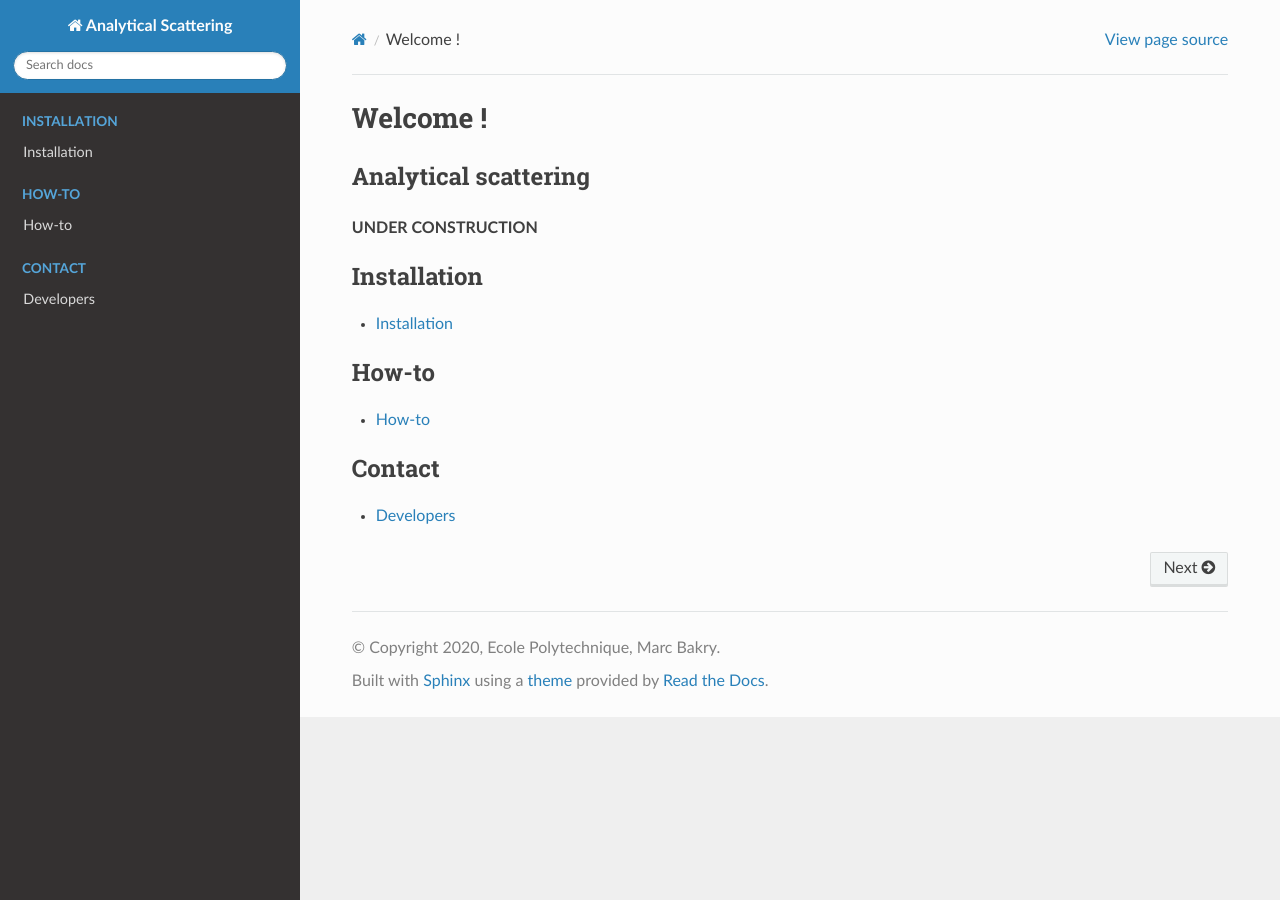
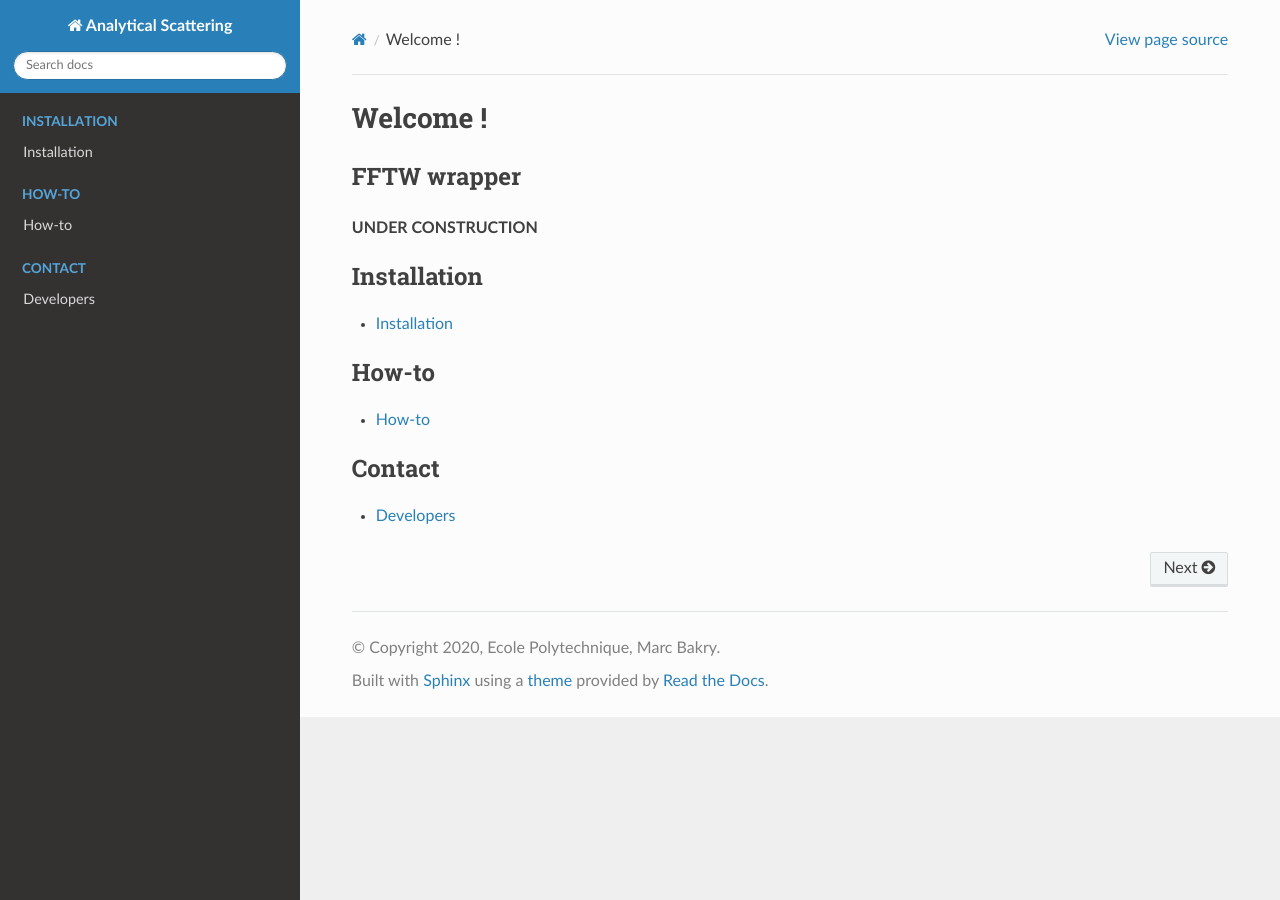
Before and after one commit to marcbakry/castor-fftw, a Sphinx documentation site: the page built from doc/source/index.rst, in a window 1280 px wide. Built offline with Sphinx 7.4.7 and the Read the Docs theme 2.0.0, drawn with Linux system fonts in a browser that asks for light colours.

Commit message:
initialized doc

```diff
--- a/doc/source/index.rst
+++ b/doc/source/index.rst
@@ -1,10 +1,8 @@
 Welcome !
 =========
 
-.. _label-analytical-scattering:
-
-Analytical scattering
-+++++++++++++++++++++
+FFTW wrapper
+++++++++++++
 
 **UNDER CONSTRUCTION**
 
```
